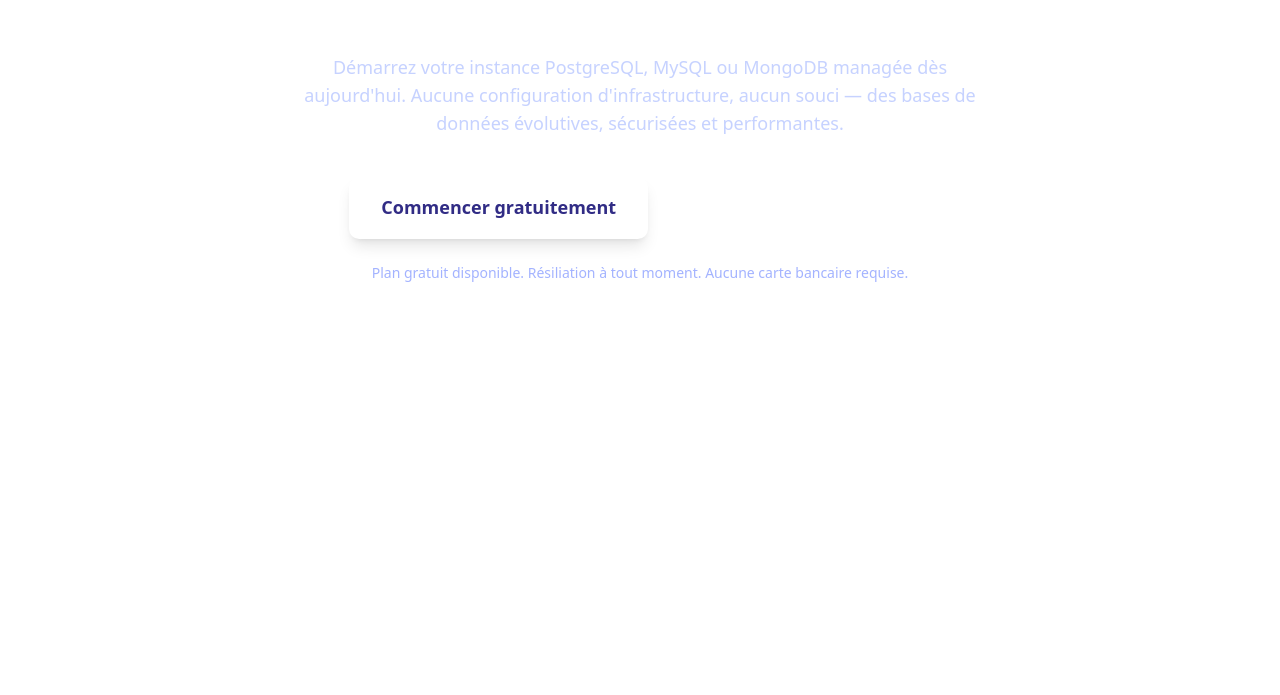
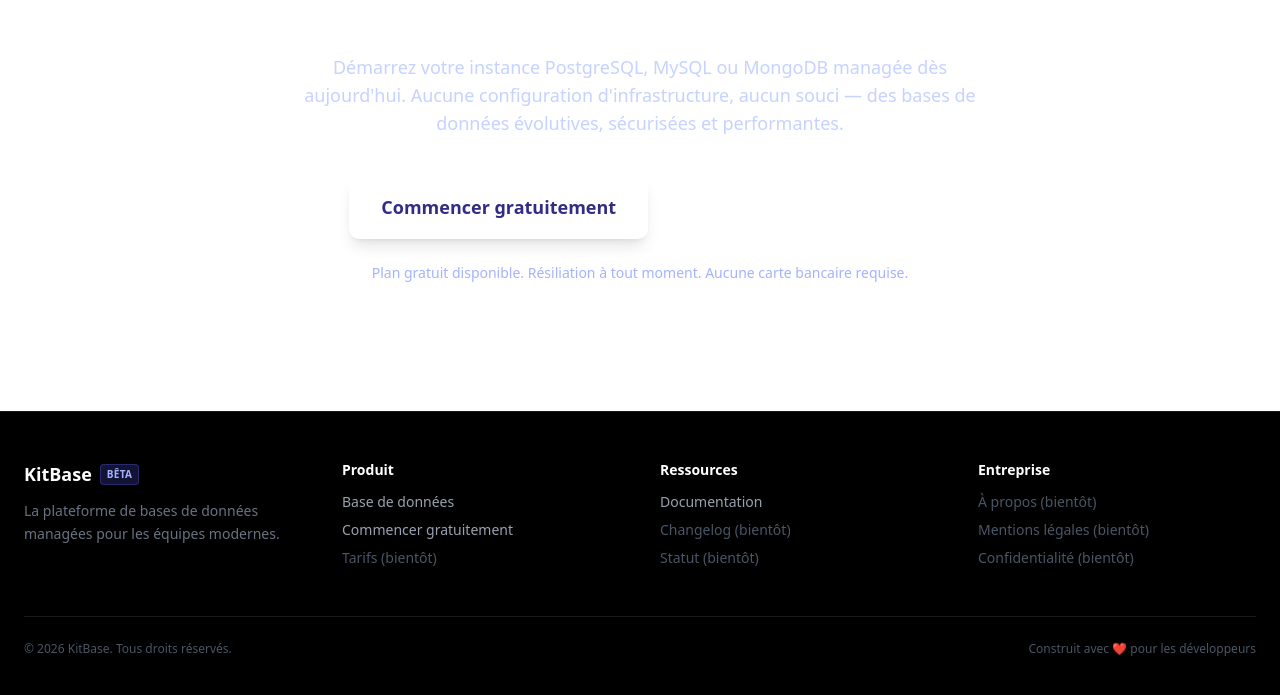
Before and after one commit to kelit-off/kitbase-front, a Next.js app: page / in a window 1280 px wide. Shown: the part 3684-4379 px from the top of the page. Before the commit the page ends 4095 px from the top, so only its background shows below. Built offline with nearby package versions, Linux system fonts and the light colour scheme.

Commit message:
Modif seo

```diff
--- a/src/app/dashboard/project/[project_slug]/page.tsx
+++ b/src/app/dashboard/project/[project_slug]/page.tsx
@@ -354,7 +354,7 @@
                 </Card>
             </div>
 
-            {/* Modal Connexion — style Supabase */}
+            {/* Modal Connexion */}
             {showConnect && (
                 <div className="fixed inset-0 z-50 bg-black/70 flex items-center justify-center p-4">
                     <div className="w-full max-w-2xl rounded-xl border border-neutral-800 bg-[#111] overflow-hidden">
--- a/src/layout/vitrineLayout.tsx
+++ b/src/layout/vitrineLayout.tsx
@@ -1,4 +1,5 @@
 import VitrineHeader from "@/components/vitrineHeader";
+import Link from "next/link";
 
 export default function VitrineLayout({ children }: { children: React.ReactNode }) {
     return (
@@ -7,6 +8,59 @@
             <main>
                 {children}
             </main>
+            <footer className="border-t border-white/10 bg-black text-gray-400 py-12 px-6">
+                <div className="max-w-7xl mx-auto">
+                    <div className="grid grid-cols-1 md:grid-cols-4 gap-10 mb-12">
+                        {/* Brand */}
+                        <div className="md:col-span-1 space-y-3">
+                            <div className="flex items-center gap-2">
+                                <span className="font-bold text-lg text-white">KitBase</span>
+                                <span className="text-[10px] font-semibold px-1.5 py-0.5 rounded bg-indigo-500/20 text-indigo-300 border border-indigo-500/30 uppercase tracking-wide">
+                                    Bêta
+                                </span>
+                            </div>
+                            <p className="text-sm text-gray-500 leading-relaxed">
+                                La plateforme de bases de données managées pour les équipes modernes.
+                            </p>
+                        </div>
+
+                        {/* Produit */}
+                        <div className="space-y-3">
+                            <h4 className="text-sm font-semibold text-white">Produit</h4>
+                            <ul className="space-y-2 text-sm">
+                                <li><Link href="/database" className="hover:text-white transition-colors">Base de données</Link></li>
+                                <li><Link href="/auth/register" className="hover:text-white transition-colors">Commencer gratuitement</Link></li>
+                                <li><span className="text-gray-600">Tarifs (bientôt)</span></li>
+                            </ul>
+                        </div>
+
+                        {/* Ressources */}
+                        <div className="space-y-3">
+                            <h4 className="text-sm font-semibold text-white">Ressources</h4>
+                            <ul className="space-y-2 text-sm">
+                                <li><Link href="/docs" className="hover:text-white transition-colors">Documentation</Link></li>
+                                <li><span className="text-gray-600">Changelog (bientôt)</span></li>
+                                <li><span className="text-gray-600">Statut (bientôt)</span></li>
+                            </ul>
+                        </div>
+
+                        {/* Entreprise */}
+                        <div className="space-y-3">
+                            <h4 className="text-sm font-semibold text-white">Entreprise</h4>
+                            <ul className="space-y-2 text-sm">
+                                <li><span className="text-gray-600">À propos (bientôt)</span></li>
+                                <li><span className="text-gray-600">Mentions légales (bientôt)</span></li>
+                                <li><span className="text-gray-600">Confidentialité (bientôt)</span></li>
+                            </ul>
+                        </div>
+                    </div>
+
+                    <div className="border-t border-white/10 pt-6 flex flex-col sm:flex-row items-center justify-between gap-3 text-xs text-gray-600">
+                        <span>© {new Date().getFullYear()} KitBase. Tous droits réservés.</span>
+                        <span>Construit avec ❤️ pour les développeurs</span>
+                    </div>
+                </div>
+            </footer>
         </>
-    )
+    );
 }
```
